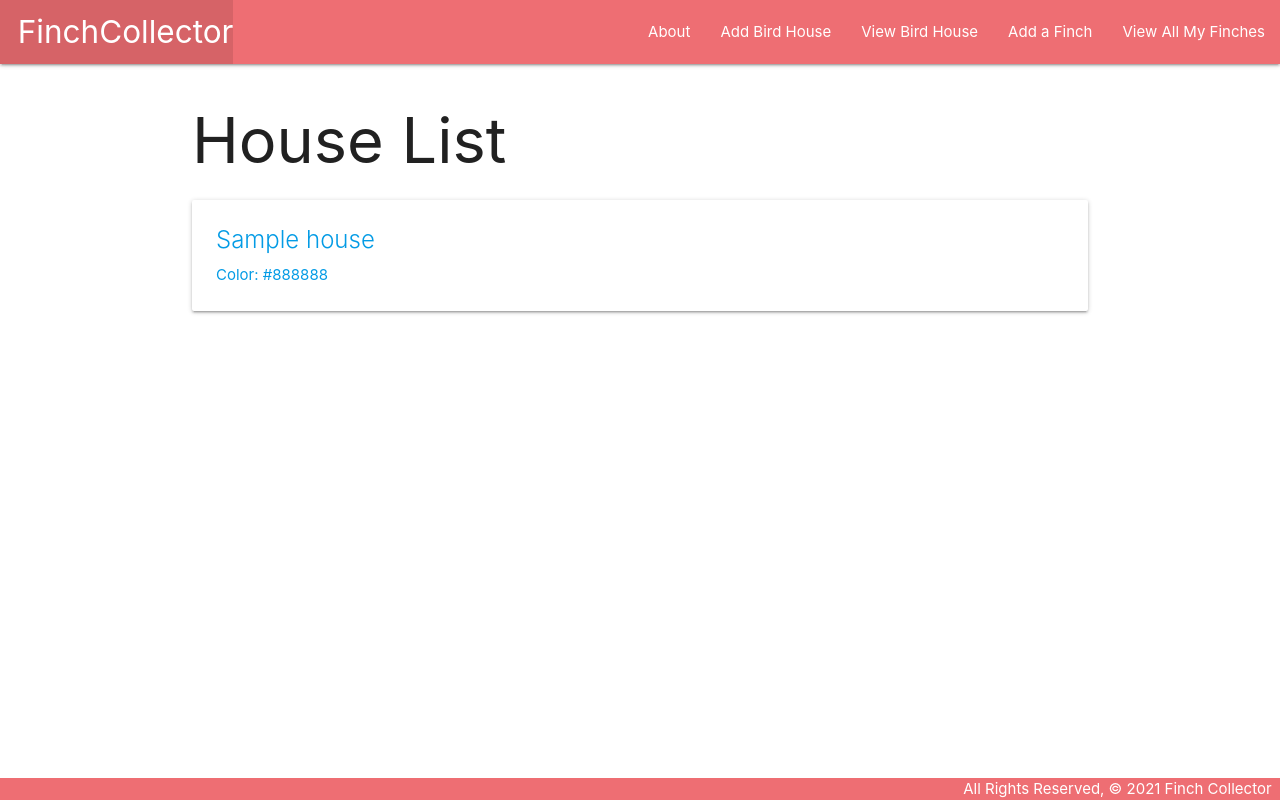
After one commit to taniryla/finchcollector, a Django app: page /houses/ in a window 1280 px wide. The commit adds this page. Run offline with Django 3.2, Linux system fonts and the light colour scheme; tables that the repository leaves empty hold one stand-in row (values such as "Sample post").

Commit message:
finished most of lab 5

```diff
--- a/main_app/admin.py
+++ b/main_app/admin.py
@@ -1,5 +1,6 @@
 from django.contrib import admin
-from .models import Finch
+from .models import Finch, Watching
 
 # Register your models here.
 admin.site.register(Finch)
+admin.site.register(Watching)
--- a/main_app/models.py
+++ b/main_app/models.py
@@ -1,21 +1,57 @@
+from email.policy import default
+from tabnanny import verbose
+from django.urls import reverse
 from django.db import models
-from django.urls import reverse
 
 # Create your models here.
+
+VIEWS = (
+    ('M', 'Morning'),
+    ('A', 'Afternoon'),
+    ('N', 'Night')
+)
+
+
+class House(models.Model):
+    name = models.CharField(max_length=100)
+    color = models.CharField(max_length=100)
+
+    def __str__(self):
+        return f'{self.name}'
+
+    def get_absolute_url(self):
+        return reverse('houses_detail', kwargs={'house_id': self.id})
 
 
 class Finch(models.Model):
     name = models.CharField(max_length=100)
-    breed = models.CharField(max_length=100)
+    type = models.CharField(max_length=100)
     description = models.TextField(max_length=250)
-    age = models.PositiveIntegerField()
+    age = models.IntegerField()
+
+    houses = models.ManyToManyField(House)
 
     class Meta:
         verbose_name = 'finch'
         verbose_name_plural = 'finches'
 
     def __str__(self):
-        return f'{self.name} ({self.id})'
+        return f'{self.name}, ({self.id})'
 
     def get_absolute_url(self):
         return reverse('detail', kwargs={'finch_id': self.id})
+
+
+class Watching(models.Model):
+    date = models.DateField('Viewing Date')
+    view = models.CharField(
+        max_length=1,
+        choices=VIEWS,
+        default=VIEWS[0][0]
+    )
+
+    finch = models.ForeignKey(Finch, on_delete=models.CASCADE)
+
+    def __str__(self):
+
+        return f"{self.get_view_display()} on {self.date}"
--- a/main_app/templates/base.html
+++ b/main_app/templates/base.html
@@ -10,6 +10,7 @@
     <title>Cat Collector</title>
     <link rel="stylesheet" href="https://cdnjs.cloudflare.com/ajax/libs/materialize/1.0.0/css/materialize.min.css">
     <link rel="stylesheet" type="text/css" href="{% static 'css/style.css' %}">
+    <script src="https://cdnjs.cloudflare.com/ajax/libs/materialize/1.0.0/js/materialize.min.js"></script>
 </head>
 
 <body>
@@ -21,6 +22,8 @@
                 </ul>
                 <ul class="right">
                     <li><a href="{% url 'about' %}">About</a></li>
+                    <li><a href="{% url 'houses_create' %}">Add Bird House</a></li>
+                    <li><a href="{% url 'houses_index' %}">View Bird House</a></li>
                     <li><a href="{% url 'finches_create' %}">Add a Finch</a></li>
                     <li><a href="{% url 'index' %}">View All My Finches</a></li>
                 </ul>
--- /dev/null
+++ b/main_app/templates/houses/index.html
@@ -0,0 +1,14 @@
+{% extends 'base.html' %} {% block content %}
+
+<h1>House List</h1>
+
+{% for house in houses %}
+<div class="card">
+    <a href="{% url 'detail' house.id %}">
+        <div class="card-content">
+            <span class="card-title">{{ house.name }}</span>
+            <p>Color: {{ house.color }}</p>
+        </div>
+    </a>
+</div>
+{% endfor %} {% endblock %}
--- a/main_app/urls.py
+++ b/main_app/urls.py
@@ -11,4 +11,17 @@ urlpatterns = [
          views.FinchUpdate.as_view(), name='finches_update'),
     path('finches/<int:pk>/delete/',
          views.FinchDelete.as_view(), name='finches_delete'),
+    path('cats/<int:finch_id>/add_watching/',
+         views.add_watching, name='add_watching'),
+    path('houses/create/', views.HouseCreate.as_view(), name='houses_create'),
+    path('houses/', views.houses_index, name='houses_index'),
+    path('houses/<int:house_id>/', views.houses_detail, name='houses_detail'),
+    path('houses/<int:pk>/update/',
+         views.HouseUpdate.as_view(), name='houses_update'),
+    path('houses/<int:pk>/delete/',
+         views.HouseDelete.as_view(), name='houses_delete'),
+    path('finches/<int:finch_id>/assoc_house/<int:house_id>/',
+         views.assoc_house, name='assoc_house'),
+    path('finches/<int:finch_id>/un_assoc_house/<int:house_id>/',
+         views.assoc_house, name='un_assoc_house'),
 ]
--- a/main_app/views.py
+++ b/main_app/views.py
@@ -1,6 +1,8 @@
 from django.shortcuts import render
-from .models import Finch
+from .models import Finch, House
 from django.views.generic.edit import CreateView, UpdateView, DeleteView
+from .forms import WatchingForm
+from django.shortcuts import render, redirect
 
 
 # Create your views here.
@@ -21,12 +23,20 @@ def finches_index(request):
 
 def finches_detail(request, finch_id):
     finch = Finch.objects.get(id=finch_id)
-    return render(request, 'finches/detail.html', {'finch': finch})
+    # get the houses that the finch doesn't have
+    houses_finch_doesnt_have = House.objects.exclude(
+        id__in=finch.houses.all().values_list('id'))
+    watching_form = WatchingForm()
+    return render(request, 'finches/detail.html', {
+        'finch': finch,
+        'watching_form': watching_form,
+        'houses': houses_finch_doesnt_have
+    })
 
 
 class FinchCreate(CreateView):
     model = Finch
-    fields = '__all__'
+    fields = ['name', 'type', 'description', 'age']
 
 
 class FinchUpdate(UpdateView):
@@ -37,3 +47,56 @@ class FinchUpdate(UpdateView):
 class FinchDelete(DeleteView):
     model = Finch
     success_url = '/finches/'
+
+
+def add_watching(request, finch_id):
+
+    # create a ModelForm instance using the data in request.POST
+    form = WatchingForm(request.POST)
+    # validate the form
+    if form.is_valid():
+        # don't save the form to the db until it
+        # has the cat_id assigned
+        new_watching = form.save(commit=False)
+        new_watching.cat_id = finch_id
+        new_watching.save()
+    return redirect('detail', finch_id=finch_id)
+
+
+def houses_index(request):
+    houses = House.objects.all()
+    return render(request, 'houses/index.html', {'houses': houses})
+
+
+class HouseCreate(CreateView):
+    model = House
+    fields = "__all__"
+
+
+def houses_detail(request, house_id):
+    house = House.objects.get(id=house_id)
+    return render(request, 'houses/detail.html', {
+        'house': house
+    })
+
+
+class HouseUpdate(UpdateView):
+    model = House
+    fields = ['name', 'color']
+
+
+class HouseDelete(DeleteView):
+    model = House
+    success_url = '/houses/'
+
+
+def assoc_house(request, finch_id, house_id):
+    # Note that you can pass a house's id instead of the whole house object
+    Finch.objects.get(id=finch_id).houses.add(house_id)
+    return redirect('detail', finch_id=finch_id)
+
+
+def un_assoc_house(request, finch_id, house_id):
+    # Note that you can pass a house's id instead of the whole house object
+    Finch.objects.get(id=finch_id).houses.add(house_id)
+    return redirect('detail', finch_id=finch_id)
```
Also changed, not shown: main_app/forms.py (added, +8 -0 lines), main_app/templates/finches/detail.html (+91 -2 lines), main_app/templates/houses/detail.html (added, +52 -0 lines), main_app/templates/main_app/house_confirm_delete.html (added, +11 -0 lines), main_app/templates/main_app/house_form.html (added, +15 -0 lines), main_app/migrations/0002_alter_finch_options_watching.py (added), main_app/migrations/0003_house_alter_watching_date.py (added), main_app/migrations/0004_alter_watching_options_rename_breed_finch_type_and_more.py (added).
